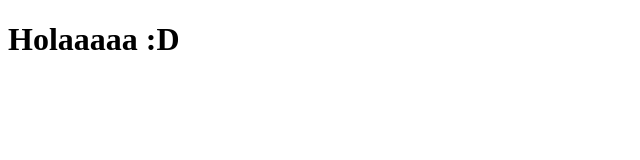
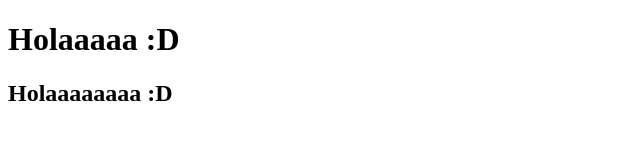
Before and after one commit to PaginasWeb100/steven, a plain HTML site: page index.html in a window 1280 px wide. Shown: the whole page, without its empty margins (0-640 px from the left). Drawn offline with Linux system fonts and the light colour scheme.

Commit message:
Update index.html

```diff
--- a/index.html
+++ b/index.html
@@ -7,5 +7,6 @@
 </head>
 <body>
     <h1>Holaaaaa :D</h1>
+    <h2>Holaaaaaaaa :D</h2>
 </body>
 </html>
```
